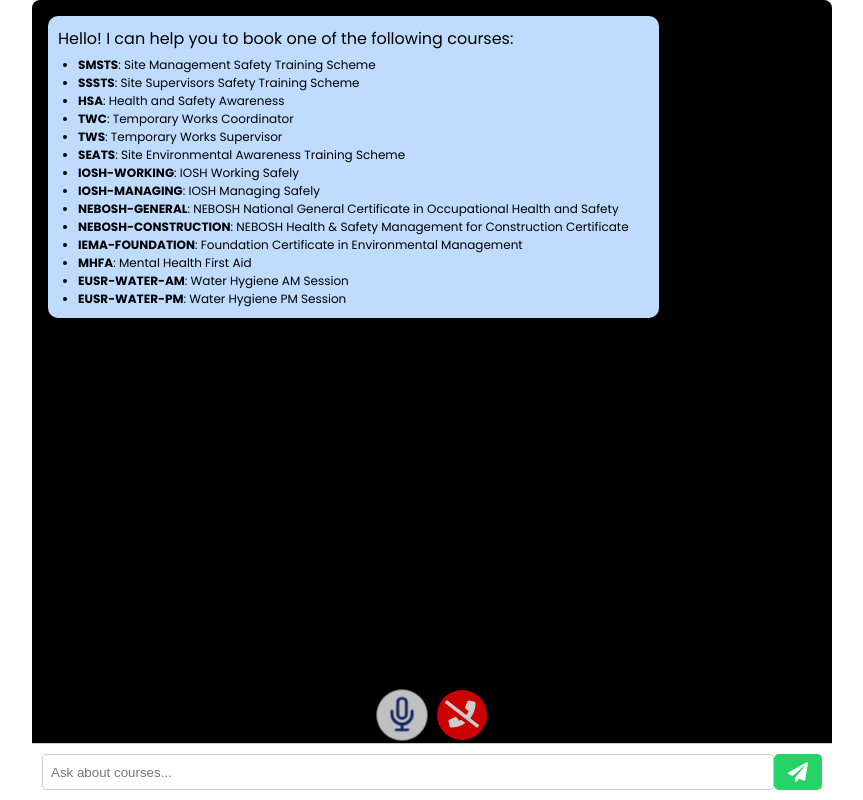
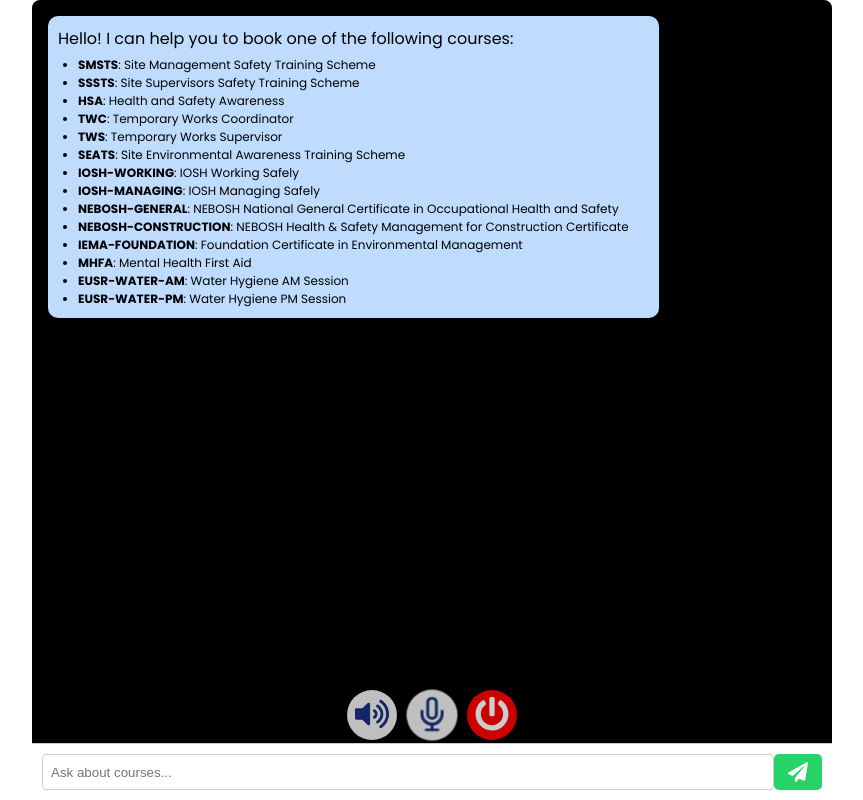
Before and after one commit to danieliancu/talk, a Next.js app: page / in a window 1280 px wide. Shown: the whole page, without its empty margins (208-1071 px from the left). Built offline with nearby package versions, Linux system fonts and the light colour scheme.

Commit message:
v1.1 - ready 1st step

```diff
--- a/components/ChatUI.js
+++ b/components/ChatUI.js
@@ -2,7 +2,7 @@
 
 import { useEffect, useRef, useState } from "react";
 import { FiMic } from "react-icons/fi";
-import { FaPaperPlane, FaPhoneSlash } from "react-icons/fa";
+import { FaPaperPlane, FaPowerOff, FaVolumeUp, FaVolumeMute } from "react-icons/fa";
 import styles from "../styles/Chat.module.css";
 import { keywordSynonyms } from "@/lib/search";
 
@@ -11,6 +11,8 @@
   const chatRef = useRef(null);
   const inputRef = useRef(null);
   const [input, setInput] = useState("");
+  const [isMuted, setIsMuted] = useState(false);
+
 
 const courseListHtml = Object.entries(keywordSynonyms)
   .map(([abbr, full]) => `<li><strong>${abbr.toUpperCase()}</strong>: ${full}</li>`)
@@ -91,11 +93,14 @@
   };
 
 const speak = (text) => {
+  if (isMuted) return; // NU vorbi dacă e mut
+
   if (window.speechSynthesis.speaking) window.speechSynthesis.cancel();
   const utterance = new SpeechSynthesisUtterance(text);
   utterance.lang = "en-US";
   window.speechSynthesis.speak(utterance);
 };
+
 
 const sendMessage = async () => {
   const value = input.trim();
@@ -203,8 +208,12 @@
     const utterance = new SpeechSynthesisUtterance(spokenIntro);
     utterance.lang = "en-US";
 
+
+    if (!isMuted) {
   if (window.speechSynthesis.speaking) window.speechSynthesis.cancel();
   window.speechSynthesis.speak(utterance);
+}
+
 
   } catch (err) {
     console.error("Error:", err);
@@ -256,8 +265,29 @@
       <audio id="tts-audio" preload="auto" />
       <div ref={chatRef} className={styles.chat}></div>
       <div className={styles.voiceWrap}>
+<button
+  className={styles.voiceMute}
+  onClick={() => {
+    setIsMuted((prev) => {
+      const newValue = !prev;
+      localStorage.setItem("isMuted", newValue); // optional, dacă vrei să salvezi
+      if (newValue) {
+        window.speechSynthesis.cancel(); // 🛑 oprește orice speech imediat
+      }
+      return newValue;
+    });
+  }}
+>
+  {isMuted ? (
+    <FaVolumeMute style={{ color: "red" }} size={34} />
+  ) : (
+    <FaVolumeUp size={34} color="#19307F" />
+  )}
+</button>
+
+
       <button className={styles.voice} onClick={startVoice}><FiMic size={34} color="#19307F" /></button>
-      <button className={styles.voiceClose} onClick={()=>window.location.reload()}><FaPhoneSlash size={34} color="white" /></button>
+      <button className={styles.voiceClose} onClick={()=>window.location.reload()}><FaPowerOff size={34} color="white" /></button>
       </div>
       <div className={styles.inputWrap}>
         <input
--- a/pages/api/ask.js
+++ b/pages/api/ask.js
@@ -236,7 +236,6 @@
       intro = `Sure! I found ${results.length} ${validKey.toUpperCase()} course${results.length > 1 ? "s" : ""}.` +
               (results.some(r => r._meta.type === "refresher") ? `\n⚠️ Note: Some of these are Refresher courses.` : "") +
               ` Here are the details:`;
-
       body = results.map(r => `
         <div class="courseBox">
           <span class="mainCourse">${r.name} <span class="arrow">▼</span></span>
@@ -261,7 +260,7 @@
       body = venueMonthHTML;
     }
 
-    return res.status(200).json({ reply: `${intro}<br><br>${body}` });
+    return res.status(200).json({ reply: `${intro}${body}` });
 
   } catch (err) {
     console.error("API error:", err);
--- a/styles/Chat.module.css
+++ b/styles/Chat.module.css
@@ -147,6 +147,15 @@
     animation: slowPulse 1.2s infinite ease-in-out;
   }
 
+  .voiceMute {
+    width: 50px;
+    height: 50px;
+    border-radius: 100%;
+    border:none;
+    margin-right:10px;
+    opacity:.8;
+  }
+
   .voiceClose {
     background:red;
     width: 50px;
```
Lines whose indentation alone changed are shown as unchanged.
